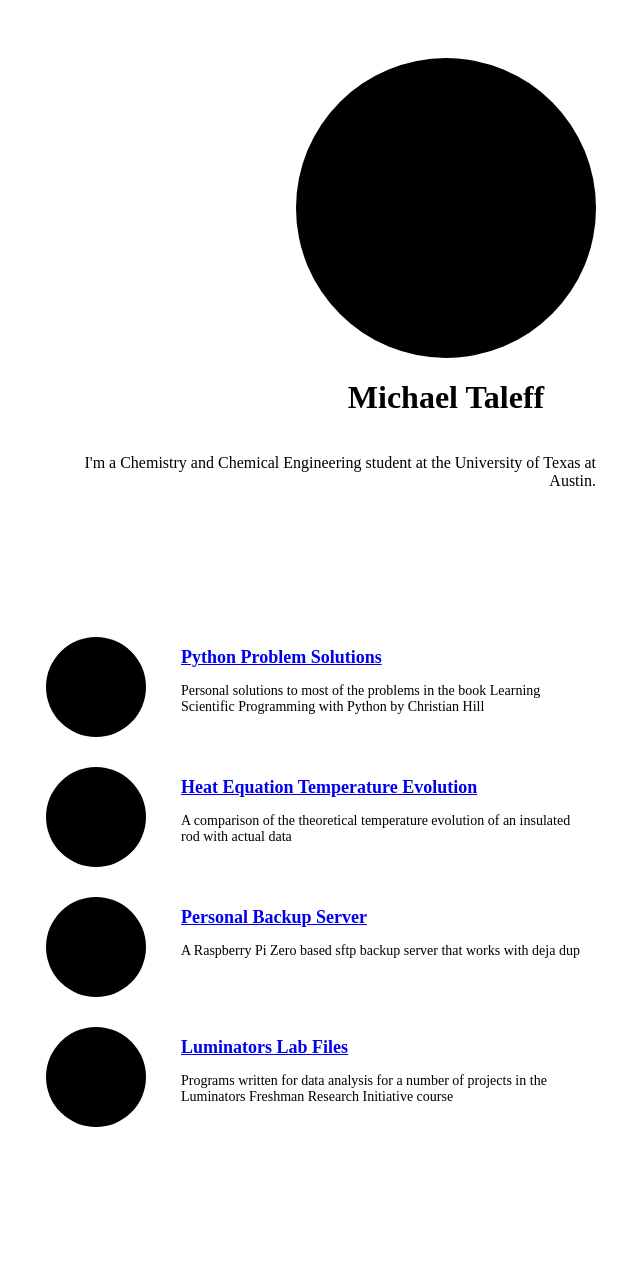
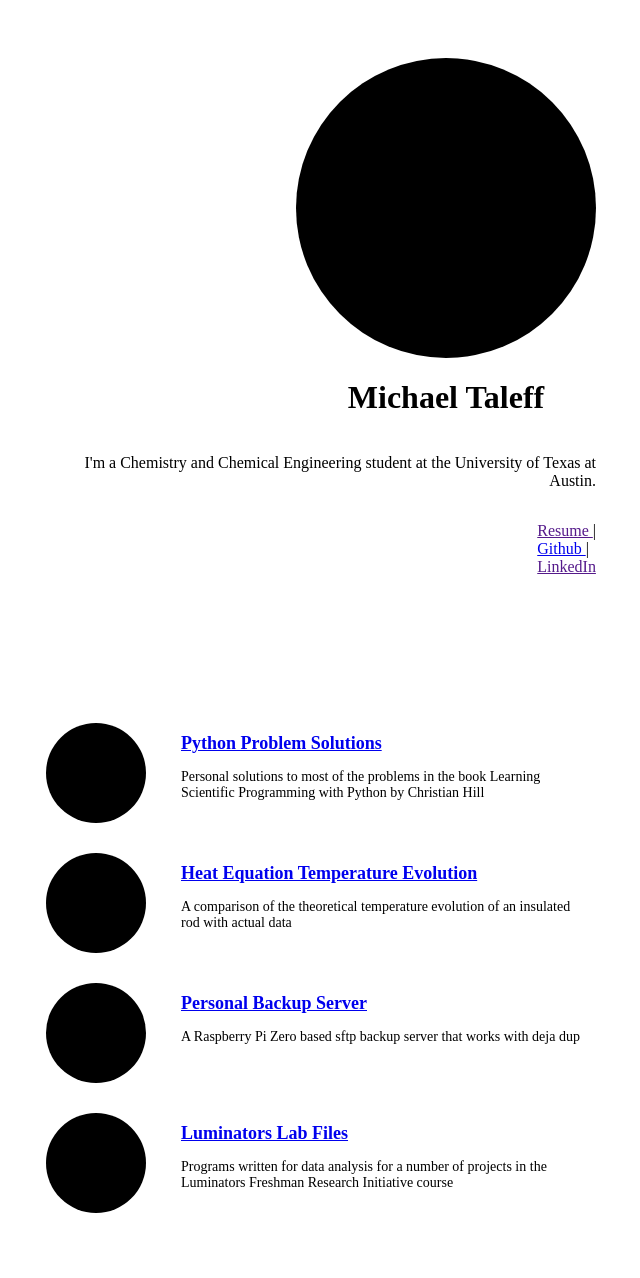
Before and after one commit to taleff/taleff.github.io, a Jekyll site: the page built from index.html, in a window 1280 px wide. Shown: the whole page, without its empty margins (295-935 px from the left). Built offline with Jekyll 4.4.1, drawn with Linux system fonts in a browser that asks for light colours; before the commit the page ends 1192 px from its top, so only the background shows below that.

Commit message:
Update home.html

```diff
--- a/_layouts/home.html
+++ b/_layouts/home.html
@@ -8,6 +8,10 @@ layout: default
             <img src="{{ "/assets/placeholder.png" | relative_url }}" class="profile-picture">
             <h1 class="profile-name"> Michael Taleff </h1>
             {%- include biography.html -%}
+            <ul class="personal-links">
+                <li><a href="{{ /assets/resume.pdf | relative_url }}"> Resume </a>|</li>
+                <li><a href="{{ site.github }}"> Github </a>|</li>
+                <li><a href="{{ site.linkedin }}"> LinkedIn </a></li>
         </div>
 
         <ul class="project-list">
```
